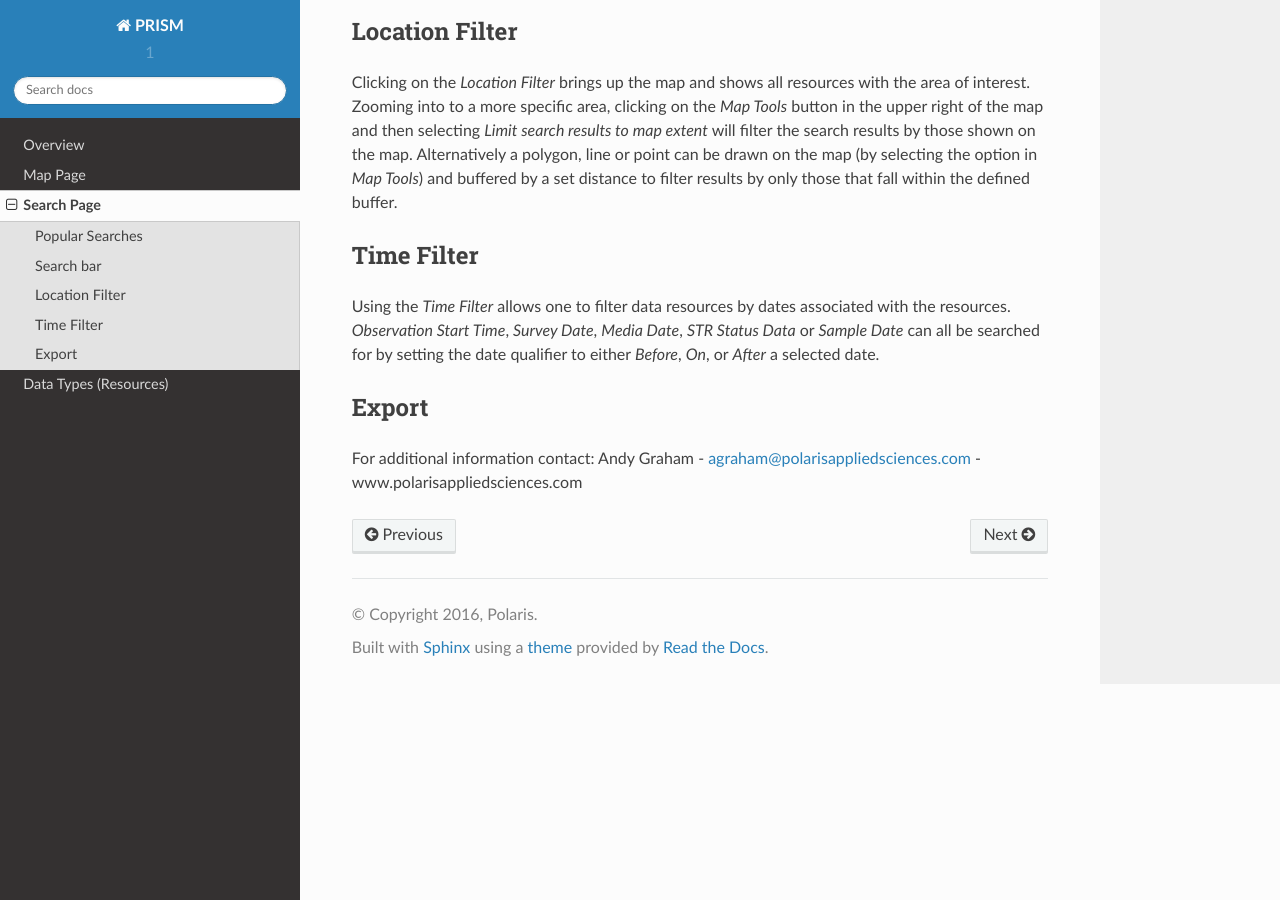
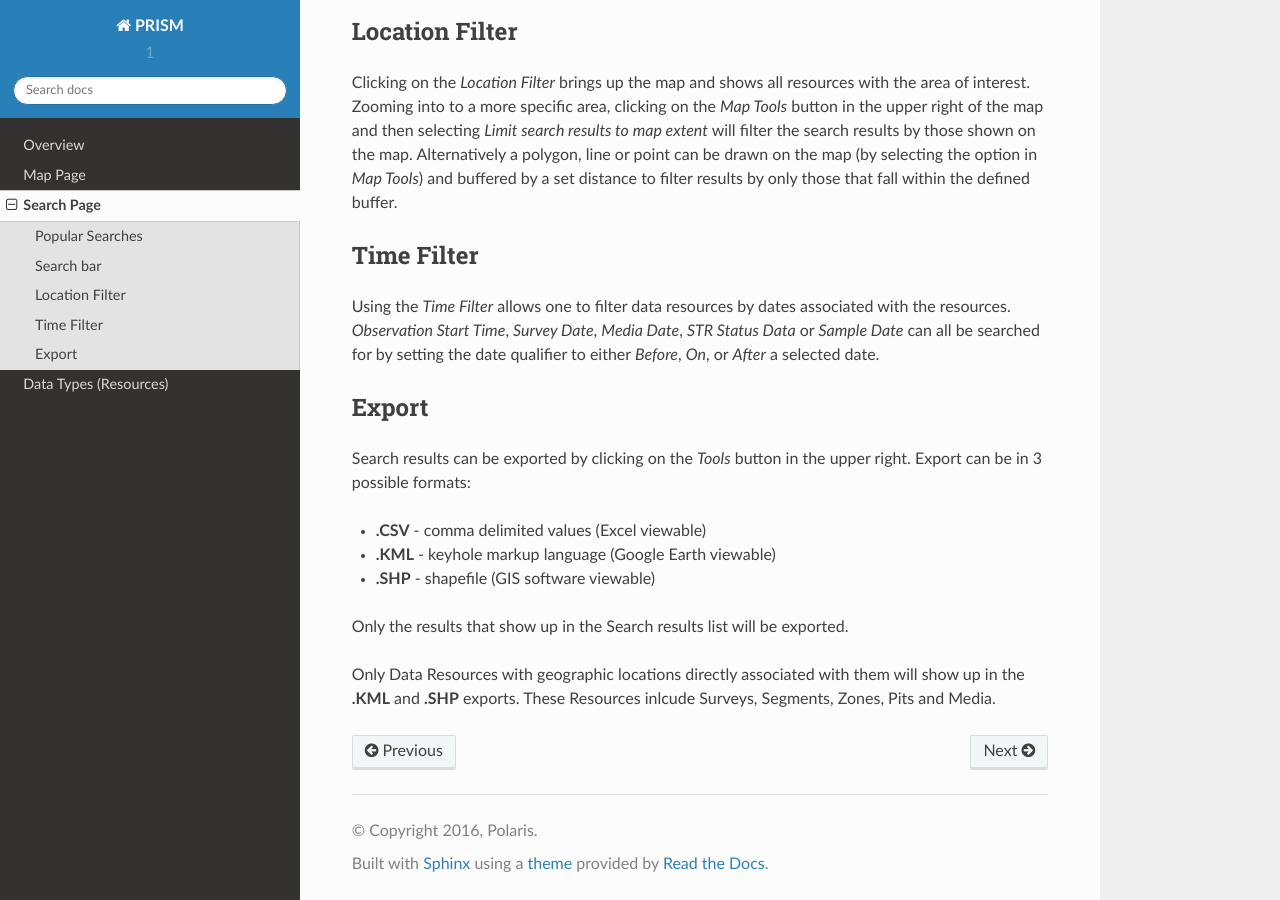
Before and after one commit to agraham/PRISM_rtd, a Sphinx documentation site: the page built from docs/searchpage.rst, in a window 1280 px wide and 900 px high, scrolled down 881 px. Built offline with Sphinx 7.4.7 and the Read the Docs theme 2.0.0, drawn with Linux system fonts in a browser that asks for light colours.

Commit message:
Update searchpage.rst

```diff
--- a/docs/searchpage.rst
+++ b/docs/searchpage.rst
@@ -36,6 +36,12 @@ Using the *Time Filter* allows one to filter data resources by dates associated
 Export
 ------------
 
-For additional information contact: Andy Graham
-- agraham@polarisappliedsciences.com
-- www.polarisappliedsciences.com
+Search results can be exported by clicking on the *Tools* button in the upper right.  Export can be in 3 possible formats:
+
+- **.CSV** - comma delimited values (Excel viewable)
+- **.KML** - keyhole markup language (Google Earth viewable)
+- **.SHP** - shapefile (GIS software viewable)
+
+Only the results that show up in the Search results list will be exported.
+
+Only Data Resources with geographic locations directly associated with them will show up in the **.KML** and **.SHP** exports.  These Resources inlcude Surveys, Segments, Zones, Pits and Media.
```
